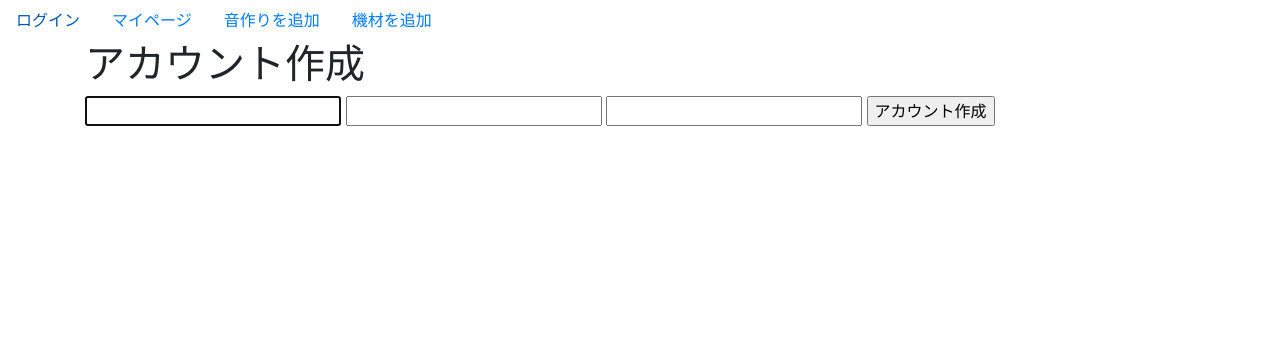
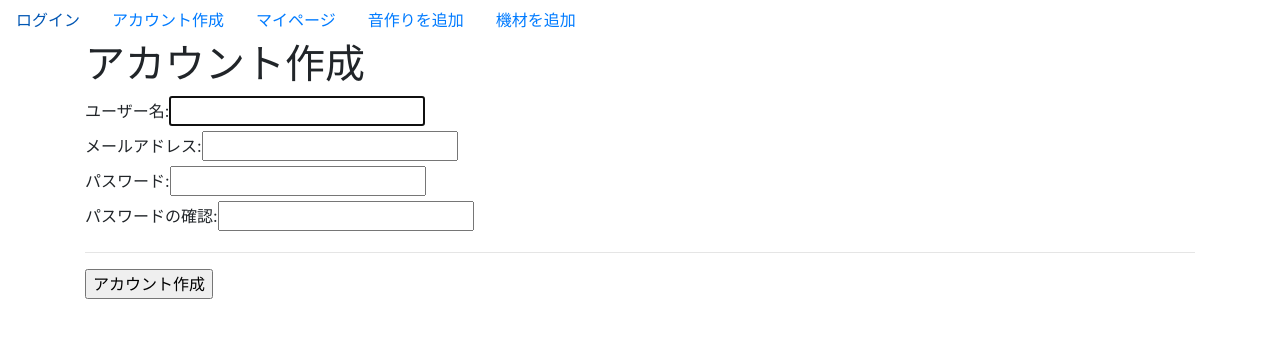
Before and after one commit to tmtakashi/tonestock, a Django app: page /users/signup/ in a window 1280 px wide. Shown: the top 338 px of the page. Run offline with Django 3.2, Linux system fonts and the light colour scheme; some libraries are stand-ins or nearby versions.

Commit message:
ユーザー登録フォームとりあえず完成

```diff
--- a/src/templates/base.html
+++ b/src/templates/base.html
@@ -17,6 +17,9 @@
         <li class="nav-item">
             <a class="nav-link" href="{% url 'users:login' %}">ログイン</a>
         </li>
+        <li class="nav-item">
+            <a class="nav-link" href="{% url 'users:signup' %}">アカウント作成</a>
+        </li>
         {% endif %}
         <li class="nav-item">
             <a class="nav-link" href="#">マイページ</a>
--- a/src/users/forms.py
+++ b/src/users/forms.py
@@ -1,8 +1,10 @@
 from django.contrib.auth.forms import UserCreationForm
 from django import forms
+# ユーザ作成フォームを継承
 
 
 class SignUpForm(UserCreationForm):
     username = forms.CharField()
-    password1 = forms.CharField(widget=forms.widgets.PasswordInput)
-    password2 = forms.CharField(widget=forms.widgets.PasswordInput)
+    email = forms.EmailField()
+    password1 = forms.CharField(widget=forms.PasswordInput)
+    password2 = forms.CharField(widget=forms.PasswordInput)
--- a/src/users/templates/users/signup.html
+++ b/src/users/templates/users/signup.html
@@ -5,9 +5,19 @@
 <form method="POST">
     {% csrf_token %}
 
-    {{ form.username }}
-    {{ form.password1}}
-    {{ form.password2 }}
+    <label>ユーザー名: </label>{{ form.username }} <br>
+    <label>メールアドレス:</label>{{ form.email }} <br>
+    <label>パスワード: </label>{{ form.password1 }} <br>
+    <label>パスワードの確認: </label>{{ form.password2 }}
+    <hr>
     <input type="submit" value="アカウント作成">
+
+    {% if form.errors %}
+    {% for field in form %}
+        {% for error in field.errors %}
+            <p>{{ error }}</p>
+        {% endfor %}
+     {% endfor %}
+    {% endif %}
 </form>
 {% endblock %}
--- a/src/users/views.py
+++ b/src/users/views.py
@@ -1,10 +1,9 @@
+from .forms import SignUpForm
 from django.urls import reverse_lazy
 from django.views import generic
-
-from .forms import SignUpForm
 
 
 class SignUpView(generic.CreateView):
     form_class = SignUpForm
-    success_url = reverse_lazy('login')
+    success_url = reverse_lazy('users:login')
     template_name = 'users/signup.html'
```
Also changed, not shown: src/amps/migrations/0001_initial.py (added), src/db.sqlite3, src/instruments/migrations/0001_initial.py (added), src/pedals/migrations/0001_initial.py (added), 2 other files.
